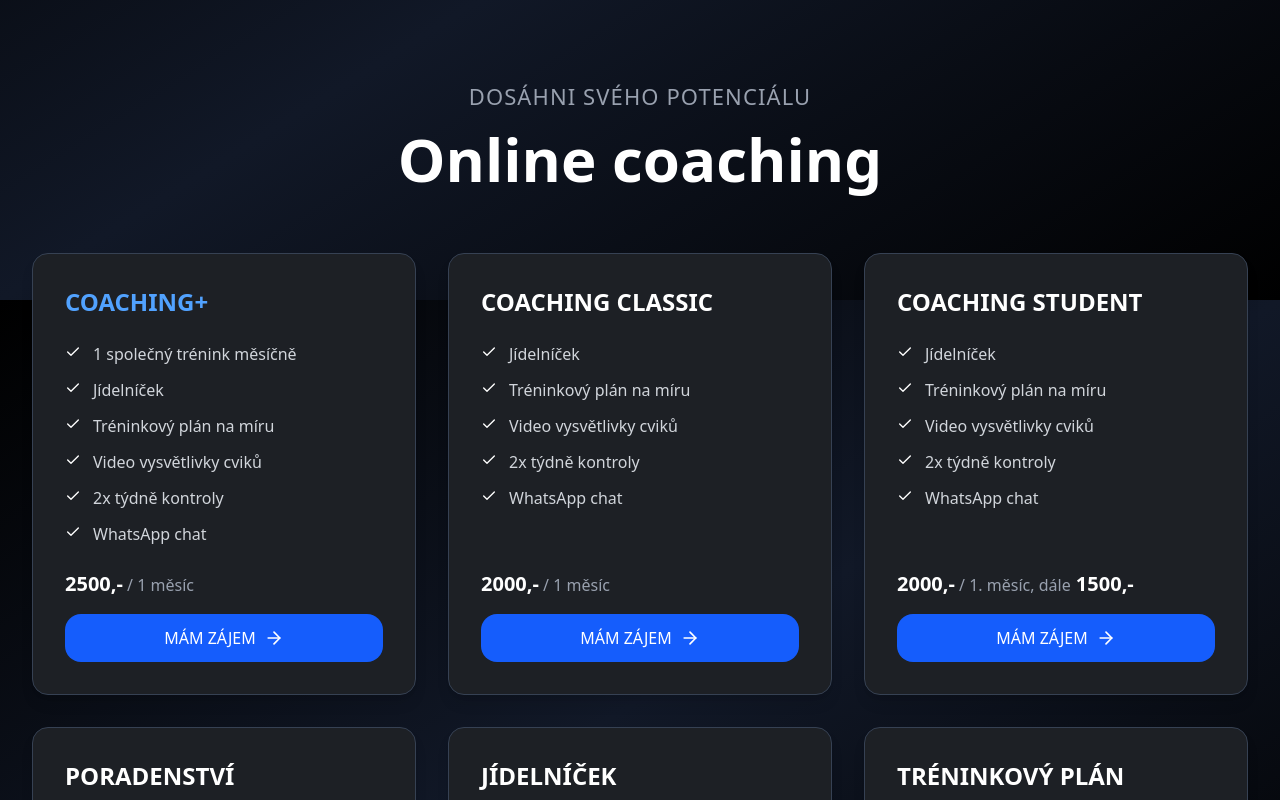
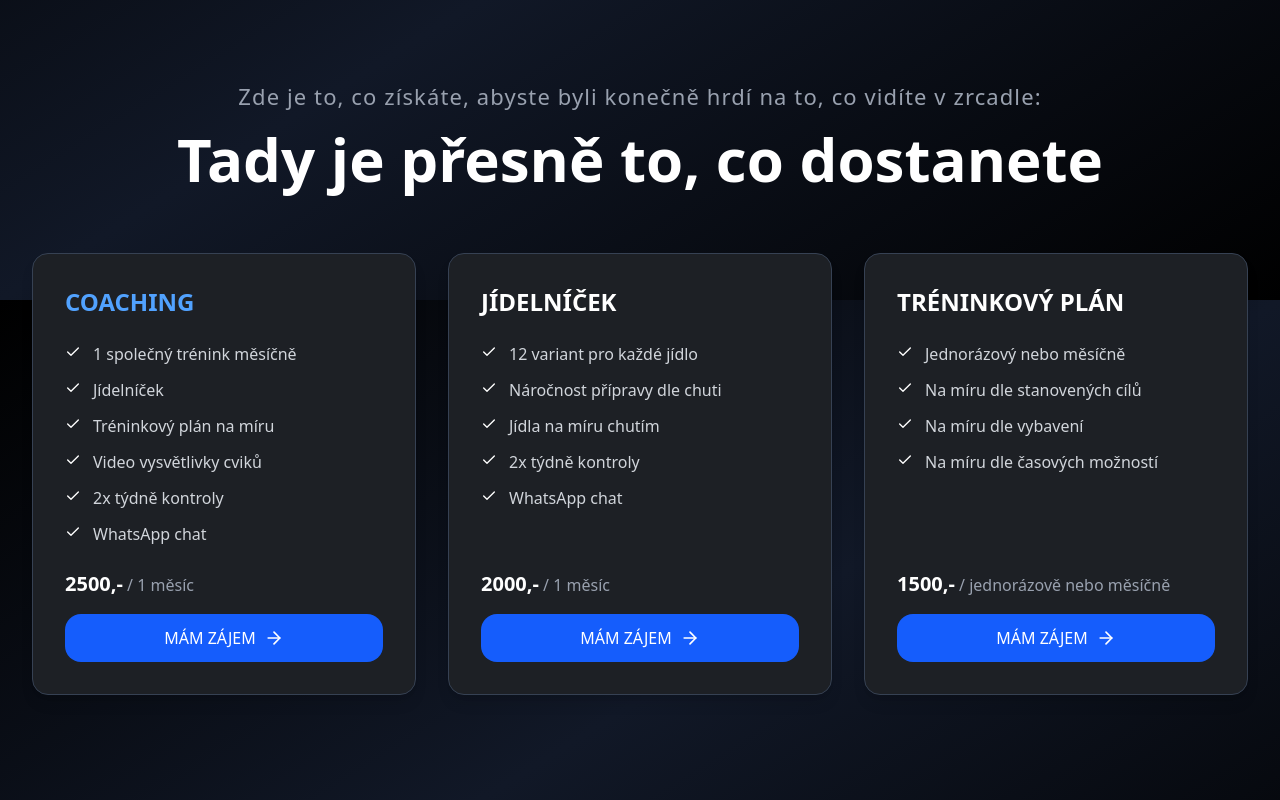
Before and after one commit to leduan1/LiborKverek, a Next.js app: page / in a window 1280 px wide. Shown: the part 1300-2100 px from the top of the page. Built offline with nearby package versions, Linux system fonts and the light colour scheme.

Commit message:
Uprava sekce Online coaching: zmena nadpisu a redukce na 3 balicky

```diff
--- a/app/components/Contact.tsx
+++ b/app/components/Contact.tsx
@@ -7,19 +7,13 @@ import { useRef } from 'react'
 import { ChevronDown } from 'lucide-react'
 
 const planNames: Record<string, string> = {
-  'coaching-plus': 'COACHING+',
-  'coaching-classic': 'COACHING CLASSIC',
-  'coaching-student': 'COACHING STUDENT',
-  'poradenstvi': 'PORADENSTVÍ',
+  'coaching': 'COACHING',
   'jidelnicek': 'JÍDELNÍČEK',
   'treninkovy-plan': 'TRÉNINKOVÝ PLÁN',
 }
 
 const services = [
-  'COACHING+',
-  'COACHING CLASSIC',
-  'COACHING STUDENT',
-  'PORADENSTVÍ',
+  'COACHING',
   'JÍDELNÍČEK',
   'TRÉNINKOVÝ PLÁN',
 ]
--- a/app/components/ValueProps.tsx
+++ b/app/components/ValueProps.tsx
@@ -7,9 +7,9 @@ import { Check, ArrowRight } from 'lucide-react'
 
 const pricingPlans = [
   {
-    title: 'COACHING+',
+    title: 'COACHING',
     titleColor: 'text-blue-400',
-    slug: 'coaching-plus',
+    slug: 'coaching',
     features: [
       '1 společný trénink měsíčně',
       'Jídelníček',
@@ -17,43 +17,6 @@ const pricingPlans = [
       'Video vysvětlivky cviků',
       '2x týdně kontroly',
       'WhatsApp chat',
-    ],
-    price: '2500,- / 1 měsíc',
-  },
-  {
-    title: 'COACHING CLASSIC',
-    titleColor: 'text-white',
-    slug: 'coaching-classic',
-    features: [
-      'Jídelníček',
-      'Tréninkový plán na míru',
-      'Video vysvětlivky cviků',
-      '2x týdně kontroly',
-      'WhatsApp chat',
-    ],
-    price: '2000,- / 1 měsíc',
-  },
-  {
-    title: 'COACHING STUDENT',
-    titleColor: 'text-white',
-    slug: 'coaching-student',
-    features: [
-      'Jídelníček',
-      'Tréninkový plán na míru',
-      'Video vysvětlivky cviků',
-      '2x týdně kontroly',
-      'WhatsApp chat',
-    ],
-    price: '2000,- / 1. měsíc, dále 1500,-',
-  },
-  {
-    title: 'PORADENSTVÍ',
-    titleColor: 'text-white',
-    slug: 'poradenstvi',
-    features: [
-      'Suplementace',
-      'Optimalizace zdraví',
-      'Odběry',
     ],
     price: '2500,- / 1 měsíc',
   },
@@ -68,19 +31,19 @@ const pricingPlans = [
       '2x týdně kontroly',
       'WhatsApp chat',
     ],
-    price: '1500,- / 1 měsíc',
+    price: '2000,- / 1 měsíc',
   },
   {
     title: 'TRÉNINKOVÝ PLÁN',
     titleColor: 'text-white',
     slug: 'treninkovy-plan',
     features: [
-      'Jednorázový',
+      'Jednorázový nebo měsíčně',
       'Na míru dle stanovených cílů',
       'Na míru dle vybavení',
       'Na míru dle časových možností',
     ],
-    price: '2000,-',
+    price: '1500,- / jednorázově nebo měsíčně',
   },
 ]
 
@@ -97,11 +60,11 @@ export default function ValueProps() {
           transition={{ duration: 0.8 }}
           className="text-center mb-16"
         >
-          <p className="text-gray-400 text-sm sm:text-base lg:text-[22px] font-medium tracking-wider uppercase mb-4">
-            DOSÁHNI SVÉHO POTENCIÁLU
+          <p className="text-gray-400 text-sm sm:text-base lg:text-[22px] font-medium tracking-wider mb-4">
+            Zde je to, co získáte, abyste byli konečně hrdí na to, co vidíte v zrcadle:
           </p>
           <h2 className="text-4xl md:text-5xl lg:text-6xl font-bold text-white mb-6">
-            Online coaching
+            Tady je přesně to, co dostanete
           </h2>
         </motion.div>
 
```
